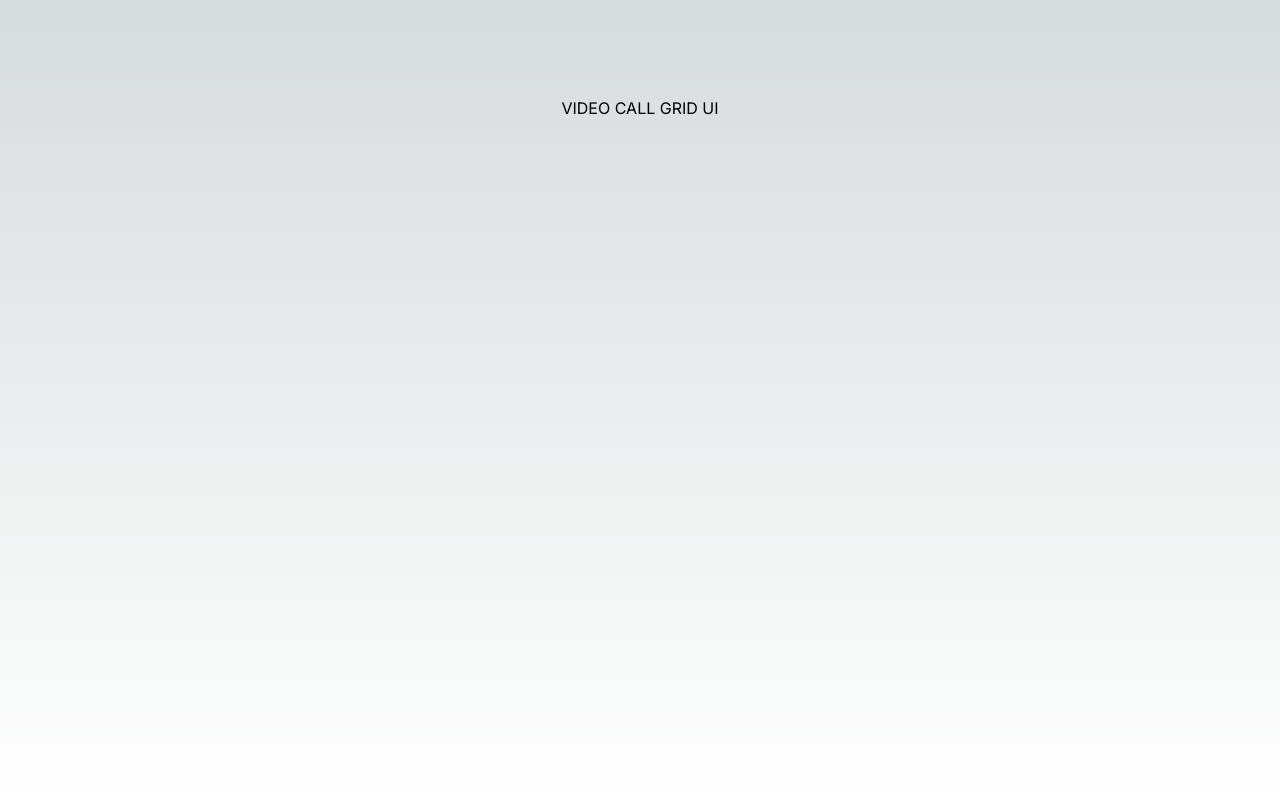
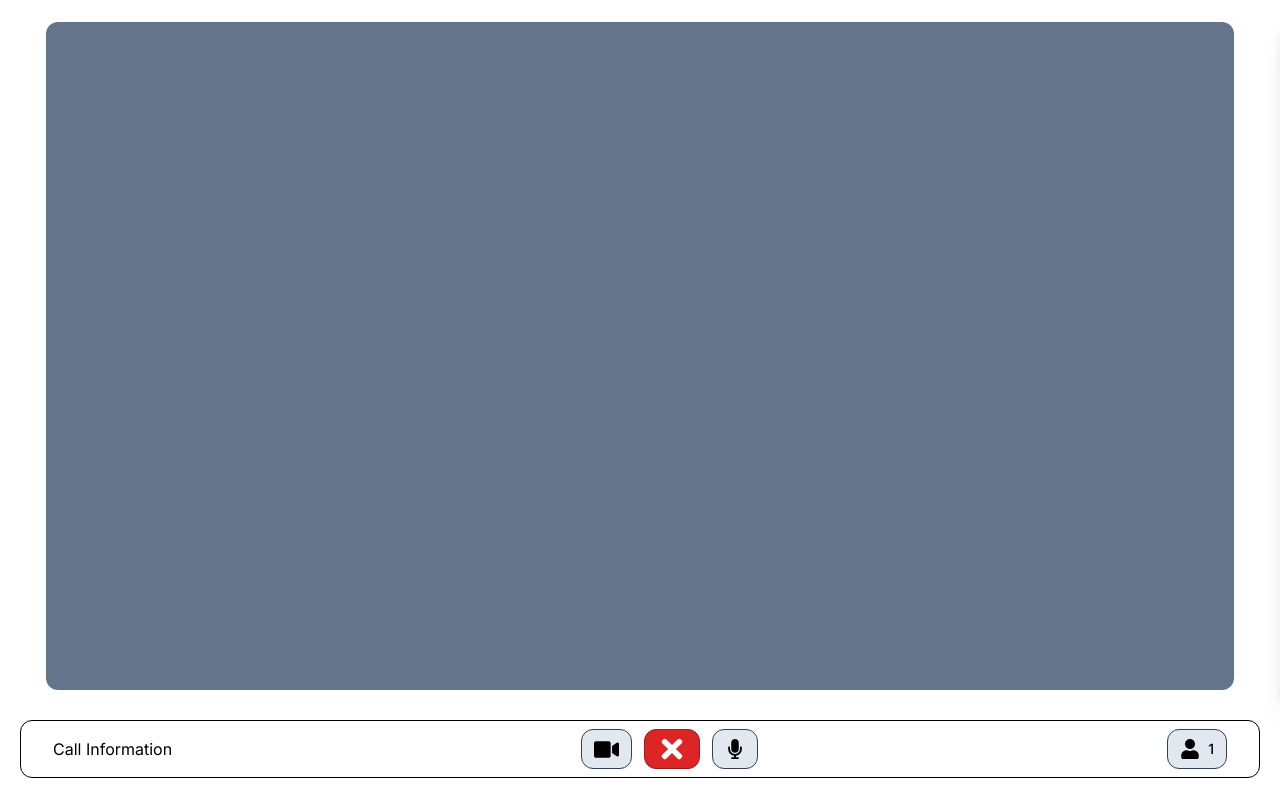
Before and after one commit to Pushkar1809/video-call-ui, a Next.js app: page / in a window 1280 px wide. Built offline with nearby package versions, Linux system fonts and the light colour scheme.

Commit message:
feat: add sidebar, bottombar, self adjusting video placeholders

```diff
--- a/src/app/globals.css
+++ b/src/app/globals.css
@@ -2,26 +2,8 @@
 @tailwind components;
 @tailwind utilities;
 
-:root {
-  --foreground-rgb: 0, 0, 0;
-  --background-start-rgb: 214, 219, 220;
-  --background-end-rgb: 255, 255, 255;
+body {
+  padding: 0;
+  margin: 0;
+  box-sizing: border-box;
 }
-
-@media (prefers-color-scheme: dark) {
-  :root {
-    --foreground-rgb: 255, 255, 255;
-    --background-start-rgb: 0, 0, 0;
-    --background-end-rgb: 0, 0, 0;
-  }
-}
-
-body {
-  color: rgb(var(--foreground-rgb));
-  background: linear-gradient(
-      to bottom,
-      transparent,
-      rgb(var(--background-end-rgb))
-    )
-    rgb(var(--background-start-rgb));
-}
--- a/src/app/page.tsx
+++ b/src/app/page.tsx
@@ -1,7 +1,91 @@
+"use client";
+import { Button } from '@/components/ui/button';
+import { useMemo, useState } from 'react';
+import {
+	FaVideo,
+	FaVideoSlash,
+	FaMicrophone,
+	FaMicrophoneSlash,
+	FaTimes,
+	FaUser,
+} from "react-icons/fa";
+
 export default function Home() {
+  const [boxes, setBoxes] = useState<number>(1);
+  const [sidebarOpen, setSidebarOpen] = useState<boolean>(false);
+  const streams = useMemo(() => {
+    return Array.apply(null, Array(boxes)).map(function (y, i) {
+			return i;
+		});
+  }, [boxes]);
+  const cols = useMemo(() => Math.ceil(Math.sqrt(boxes)), [boxes])
   return (
-    <main className="flex min-h-screen flex-col items-center justify-between p-24">
-      VIDEO CALL GRID UI
-    </main>
-  );
+		<main className="flex h-screen flex-col items-center p-5 gap-5 overflow-hidden">
+			<div
+				style={{
+					maxHeight: "calc(100% - 5rem)",
+				}}
+				className="flex flex-1 w-full items-center transition-all ease-in-out duration-200">
+				{/* Video Grid */}
+				<div
+					className="gap-3 w-full p-5 flex flex-wrap items-center justify-center transition-all ease-in-out duration-200 mt-[-0.5rem]">
+					{streams.map((i) => (
+						<div
+							key={i}
+							style={{ width: `calc(${100 / cols}% - 12px)` }}
+							className="block aspect-video bg-slate-500 rounded-xl"
+						/>
+					))}
+				</div>
+				{/* sidebar */}
+				<div
+					style={{
+						marginRight: sidebarOpen ? 0 : "calc(-100% - 32px)",
+						marginLeft: "20px",
+					}}
+					className="flex flex-col gap-5 w-[40ch] border border-black bg-slate-100 drop-shadow-xl rounded-xl p-3 transition-all ease-in-out duration-200 h-full">
+					<div className="flex justify-between items-center gap-3">
+						<button
+							className="bg-red-500 text-white text-2xl rounded-xl p-1 w-10 h-10"
+							onClick={() => setBoxes((prev) => (prev > 0 ? prev - 1 : prev))}>
+							-
+						</button>
+						<p className="font-mono text-2xl flex items-center gap-1 bg-slate-200 flex-1 p-1 rounded-xl justify-center">
+							<FaUser size={20} />
+							{boxes}
+						</p>
+						<button
+							className="bg-green-500 text-white text-2xl rounded-xl p-1 w-10 h-10"
+							onClick={() =>
+								setBoxes((prev) => (prev < 100 ? prev + 1 : prev))
+							}>
+							+
+						</button>
+					</div>
+				</div>
+			</div>
+
+			{/* Bottom Options */}
+			<div className="flex justify-between items-center w-full px-8 py-2 border border-black rounded-xl">
+				<div>Call Information</div>
+				<div className="flex justify-center items-center gap-3">
+					<Button className="aspect-square h-10 rounded-xl bg-slate-200 text-black p-3 border border-slate-700">
+						<FaVideo size={25} />
+					</Button>
+					<Button className="aspect-square h-10 rounded-xl bg-red-600 text-white p-3 border border-red-800">
+						<FaTimes size={30} />
+					</Button>
+					<Button className="aspect-square h-10 rounded-xl bg-slate-200 text-black p-3 border border-slate-700">
+						<FaMicrophone size={20} />
+					</Button>
+				</div>
+				<Button
+					className="h-10 rounded-xl bg-slate-200 text-black flex justify-center items-center gap-2 p-3 border border-slate-700"
+					onClick={() => setSidebarOpen(!sidebarOpen)}>
+					<FaUser size={20} />
+					{boxes}
+				</Button>
+			</div>
+		</main>
+	);
 }
--- /dev/null
+++ b/src/components/ui/button.tsx
@@ -0,0 +1,56 @@
+import * as React from "react"
+import { Slot } from "@radix-ui/react-slot"
+import { cva, type VariantProps } from "class-variance-authority"
+
+import { cn } from "@/lib/utils"
+
+const buttonVariants = cva(
+  "inline-flex items-center justify-center whitespace-nowrap rounded-md text-sm font-medium ring-offset-white transition-colors focus-visible:outline-none focus-visible:ring-2 focus-visible:ring-slate-950 focus-visible:ring-offset-2 disabled:pointer-events-none disabled:opacity-50 dark:ring-offset-slate-950 dark:focus-visible:ring-slate-300",
+  {
+    variants: {
+      variant: {
+        default: "bg-slate-900 text-slate-50 hover:bg-slate-900/90 dark:bg-slate-50 dark:text-slate-900 dark:hover:bg-slate-50/90",
+        destructive:
+          "bg-red-500 text-slate-50 hover:bg-red-500/90 dark:bg-red-900 dark:text-slate-50 dark:hover:bg-red-900/90",
+        outline:
+          "border border-slate-200 bg-white hover:bg-slate-100 hover:text-slate-900 dark:border-slate-800 dark:bg-slate-950 dark:hover:bg-slate-800 dark:hover:text-slate-50",
+        secondary:
+          "bg-slate-100 text-slate-900 hover:bg-slate-100/80 dark:bg-slate-800 dark:text-slate-50 dark:hover:bg-slate-800/80",
+        ghost: "hover:bg-slate-100 hover:text-slate-900 dark:hover:bg-slate-800 dark:hover:text-slate-50",
+        link: "text-slate-900 underline-offset-4 hover:underline dark:text-slate-50",
+      },
+      size: {
+        default: "h-10 px-4 py-2",
+        sm: "h-9 rounded-md px-3",
+        lg: "h-11 rounded-md px-8",
+        icon: "h-10 w-10",
+      },
+    },
+    defaultVariants: {
+      variant: "default",
+      size: "default",
+    },
+  }
+)
+
+export interface ButtonProps
+  extends React.ButtonHTMLAttributes<HTMLButtonElement>,
+    VariantProps<typeof buttonVariants> {
+  asChild?: boolean
+}
+
+const Button = React.forwardRef<HTMLButtonElement, ButtonProps>(
+  ({ className, variant, size, asChild = false, ...props }, ref) => {
+    const Comp = asChild ? Slot : "button"
+    return (
+      <Comp
+        className={cn(buttonVariants({ variant, size, className }))}
+        ref={ref}
+        {...props}
+      />
+    )
+  }
+)
+Button.displayName = "Button"
+
+export { Button, buttonVariants }
--- /dev/null
+++ b/src/lib/utils.ts
@@ -0,0 +1,6 @@
+import { type ClassValue, clsx } from "clsx"
+import { twMerge } from "tailwind-merge"
+
+export function cn(...inputs: ClassValue[]) {
+  return twMerge(clsx(inputs))
+}
--- a/tailwind.config.ts
+++ b/tailwind.config.ts
@@ -1,20 +1,40 @@
-import type { Config } from "tailwindcss";
+import type { Config } from "tailwindcss"
 
-const config: Config = {
+const config = {
+  darkMode: ["class"],
   content: [
-    "./src/pages/**/*.{js,ts,jsx,tsx,mdx}",
-    "./src/components/**/*.{js,ts,jsx,tsx,mdx}",
-    "./src/app/**/*.{js,ts,jsx,tsx,mdx}",
+    './pages/**/*.{ts,tsx}',
+    './components/**/*.{ts,tsx}',
+    './app/**/*.{ts,tsx}',
+    './src/**/*.{ts,tsx}',
   ],
+  prefix: "",
   theme: {
+    container: {
+      center: true,
+      padding: "2rem",
+      screens: {
+        "2xl": "1400px",
+      },
+    },
     extend: {
-      backgroundImage: {
-        "gradient-radial": "radial-gradient(var(--tw-gradient-stops))",
-        "gradient-conic":
-          "conic-gradient(from 180deg at 50% 50%, var(--tw-gradient-stops))",
+      keyframes: {
+        "accordion-down": {
+          from: { height: "0" },
+          to: { height: "var(--radix-accordion-content-height)" },
+        },
+        "accordion-up": {
+          from: { height: "var(--radix-accordion-content-height)" },
+          to: { height: "0" },
+        },
+      },
+      animation: {
+        "accordion-down": "accordion-down 0.2s ease-out",
+        "accordion-up": "accordion-up 0.2s ease-out",
       },
     },
   },
-  plugins: [],
-};
-export default config;
+  plugins: [require("tailwindcss-animate")],
+} satisfies Config
+
+export default config
```
Also changed, not shown: package.json (+12 -4 lines), components.json (added), 1 other file (tests, documents, lock files or other folders).
